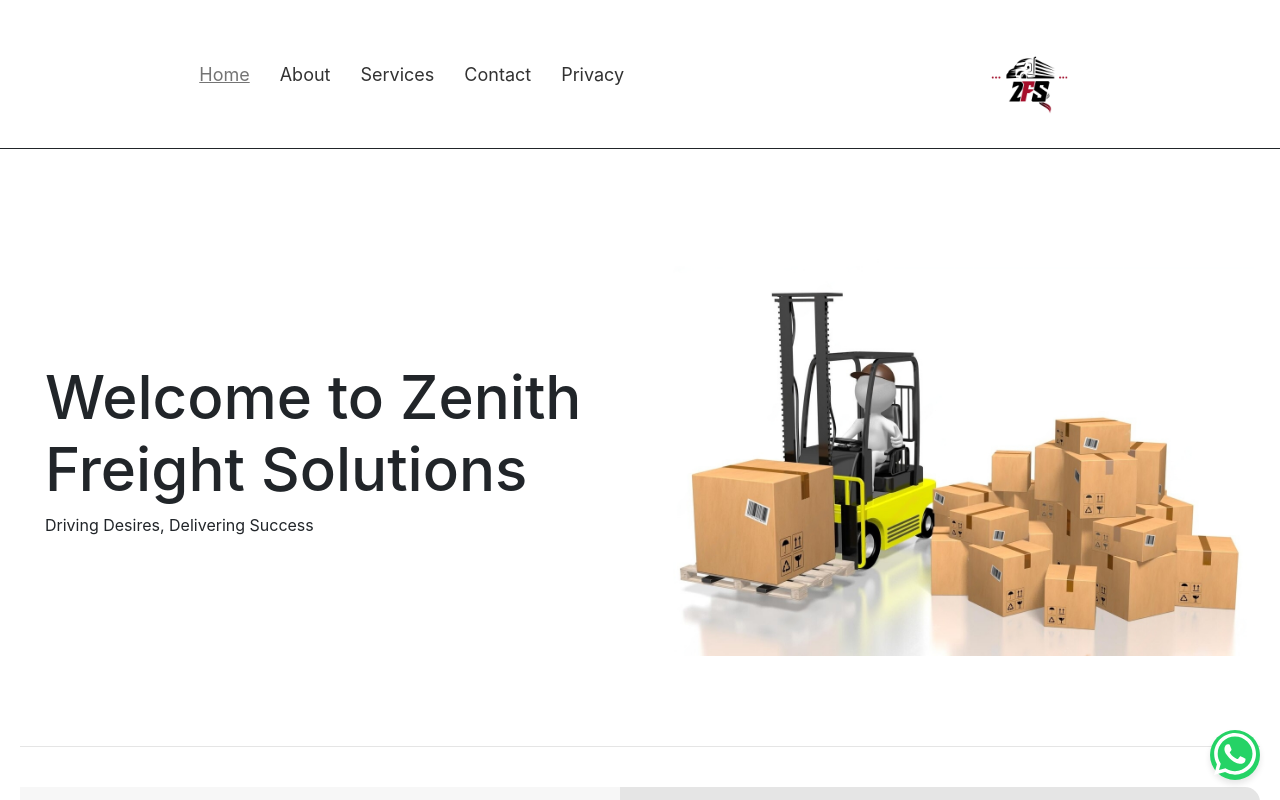
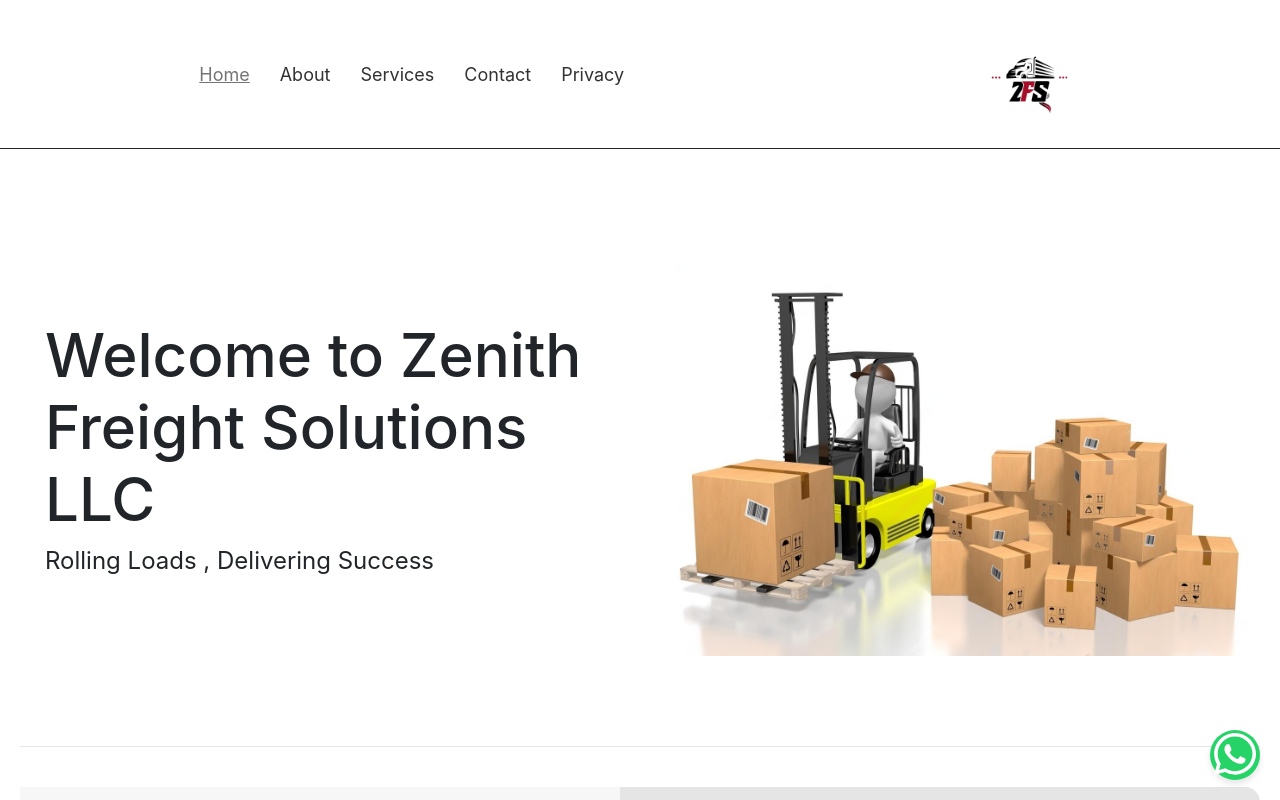
Before and after one commit to Zubi-pro/Dispatch-website, a React (Vite) app: page / in a window 1280 px wide. Shown: the top 800 px of the page. Built offline with nearby package versions, Linux system fonts and the light colour scheme.

Commit message:
Update Home.jsx

```diff
--- a/components/Home.jsx
+++ b/components/Home.jsx
@@ -10,9 +10,9 @@
         <div className="home">
             <section style={{ "padding": "50px 5px" }} className="section">
                 <div className="text">
-                    <h1 style={{ "fontSize": "60px" }}>Welcome to  Zenith Freight Solutions</h1>
-                    <p>
-                        Driving Desires, Delivering Success
+                    <h1 style={{ "fontSize": "60px" }}>Welcome to  Zenith Freight Solutions LLC</h1>
+                    <p style={{"fontSize" : "1.5rem"}}>
+                        Rolling Loads , Delivering Success
 
                     </p>
                 </div>
```
